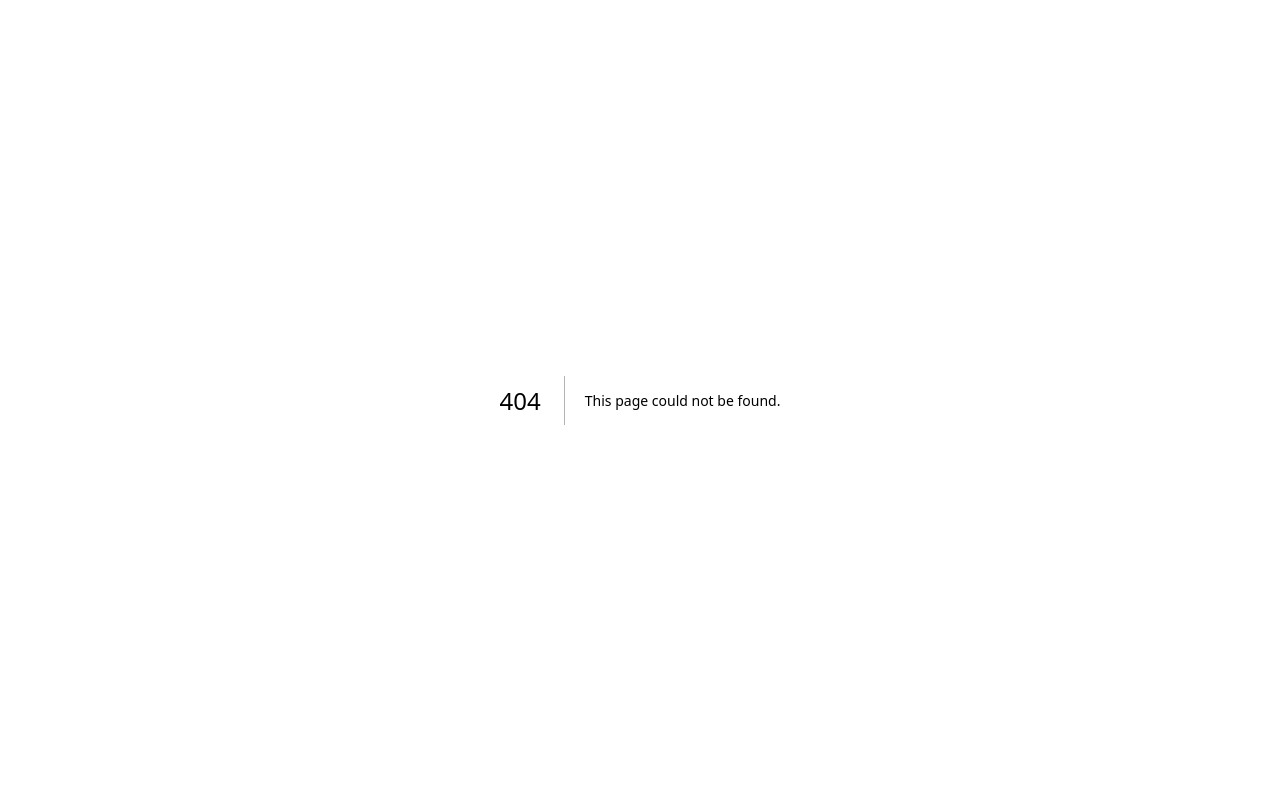
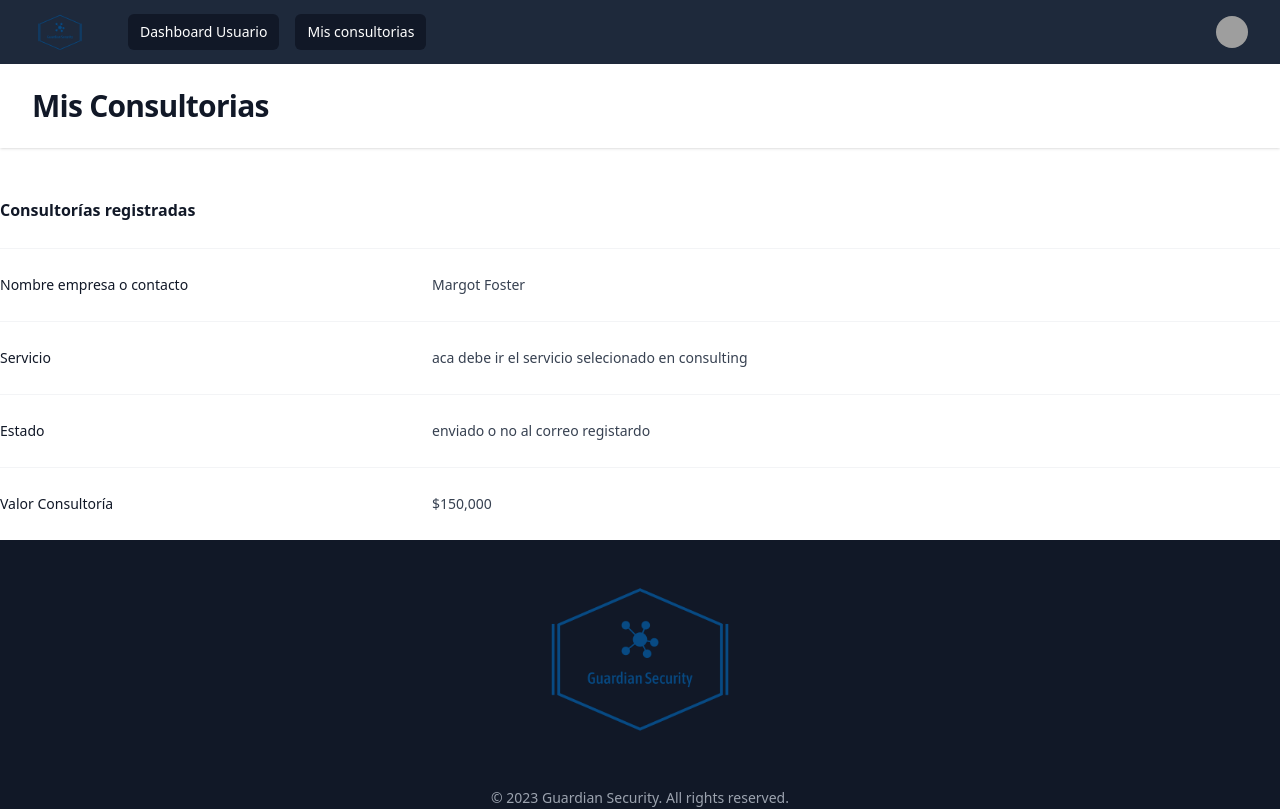
Before and after one commit to PVARGASM1/Guardian_Security_APP, a Next.js app: page /my-consulting.js in a window 1280 px wide. Before the commit this address had no page. Shown: the top 809 px of the page. Built offline with nearby package versions, Linux system fonts and the light colour scheme; grey boxes are pictures that could not be loaded.

Commit message:
Adding information in dashboard consulting

```diff
--- /dev/null
+++ b/src/components/DasboardTable/index.jsx
@@ -0,0 +1,40 @@
+
+
+const DashboardTable = () => {
+
+	return (
+    <div className=''>
+      <div className="px-4 sm:px-0">
+        <h3 className="text-base font-semibold leading-7 text-gray-900">Consultorías registradas</h3>
+      </div>
+
+      <div className="mt-6 border-t border-gray-100">
+        <dl className="divide-y divide-gray-100">
+
+          <div className="px-4 py-6 sm:grid sm:grid-cols-3 sm:gap-4 sm:px-0">
+            <dt className="text-sm font-medium leading-6 text-gray-900">Nombre empresa o contacto</dt>
+            <dd className="mt-1 text-sm leading-6 text-gray-700 sm:col-span-2 sm:mt-0">Margot Foster</dd>
+          </div>
+
+          <div className="px-4 py-6 sm:grid sm:grid-cols-3 sm:gap-4 sm:px-0">
+            <dt className="text-sm font-medium leading-6 text-gray-900">Servicio</dt>
+            <dd className="mt-1 text-sm leading-6 text-gray-700 sm:col-span-2 sm:mt-0">aca debe ir el servicio selecionado en consulting</dd>
+          </div>
+
+          <div className="px-4 py-6 sm:grid sm:grid-cols-3 sm:gap-4 sm:px-0">
+            <dt className="text-sm font-medium leading-6 text-gray-900">Estado</dt>
+            <dd className="mt-1 text-sm leading-6 text-gray-700 sm:col-span-2 sm:mt-0">enviado o no al correo registardo</dd>
+          </div>
+
+          <div className="px-4 py-6 sm:grid sm:grid-cols-3 sm:gap-4 sm:px-0">
+            <dt className="text-sm font-medium leading-6 text-gray-900">Valor Consultoría</dt>
+            <dd className="mt-1 text-sm leading-6 text-gray-700 sm:col-span-2 sm:mt-0">$150,000</dd>
+          </div>
+
+        </dl>
+      </div>
+    </div>
+  )
+
+}
+  export default DashboardTable;
--- a/src/components/Dashborad/index.jsx
+++ b/src/components/Dashborad/index.jsx
@@ -2,6 +2,7 @@ import { Fragment } from 'react'
 import Image from 'next/image'
 import { Disclosure, Menu, Transition } from '@headlessui/react'
 import { Bars3Icon, BellIcon, XMarkIcon } from '@heroicons/react/24/outline'
+import Link from 'next/link'
 
 const user = {
   name: 'Amy Whinehouse',
@@ -10,12 +11,11 @@ const user = {
     'https://res.cloudinary.com/dbmertsgv/image/upload/v1694999567/CARS-Folder/yqg3li5qcndgnsafpgjj.jpg',
 }
 const navigation = [
-  { name: 'Dashboard Usuario', href: '#', current: true },
-  { name: 'Mis consultorias', href: '#', current: true },
+  { name: 'Dashboard Usuario', href: '/profile', current: true },
+  { name: 'Mis consultorias', href: "/my-consulting", current: true },
 ]
 const userNavigation = [
   { name: 'Your Profile', href: '#' },
-  { name: 'Settings', href: '#' },
   { name: 'Sign out', href: '#' },
 ]
 
@@ -23,11 +23,11 @@ function classNames(...classes) {
   return classes.filter(Boolean).join(' ')
 }
 
-const DashboardUser = () => {
+const DashboardUser = ({title}) => {
   return (
     <>
       <div className="min-h-full">
-        <Disclosure as="nav" className="bg-gray-800">
+        <Disclosure as="nav" className="bg-slate-800">
           {({ open }) => (
             <>
               <div className="mx-auto max-w-7xl px-4 sm:px-6 lg:px-8">
@@ -45,9 +45,9 @@ const DashboardUser = () => {
                     <div className="hidden md:block">
                       <div className="ml-10 flex items-baseline space-x-4">
                         {navigation.map((item) => (
-                          <a
+                          <Link
                             key={item.name}
-                            href={item.href}
+                            href={'/my-consulting'}
                             className={classNames(
                               item.current
                                 ? 'bg-gray-900 text-white'
@@ -57,7 +57,7 @@ const DashboardUser = () => {
                             aria-current={item.current ? 'page' : undefined}
                           >
                             {item.name}
-                          </a>
+                          </Link>
                         ))}
                       </div>
                     </div>
@@ -179,7 +179,7 @@ const DashboardUser = () => {
 
         <header className="bg-white shadow">
           <div className="mx-auto max-w-7xl px-4 py-6 sm:px-6 lg:px-8">
-            <h1 className="text-3xl font-bold tracking-tight text-gray-900">Dashboard Usuario</h1>
+            <h1 className="text-3xl font-bold tracking-tight text-gray-900">{title}</h1>
           </div>
         </header>
         <main>
--- a/src/components/Footer/index.jsx
+++ b/src/components/Footer/index.jsx
@@ -20,10 +20,10 @@ const Footer = () => {
         </div>
         <p class="text-sm text-gray-400">&copy; 2023 Guardian Security. All rights reserved.</p>
         <div class="mt-4 flex space-x-4">
-          <Link href={'/home'} class="text-gray-400 hover:text-white transition duration-300 ease-in-out">
+          <Link href={'/'} class="text-gray-400 hover:text-white transition duration-300 ease-in-out">
             Home
           </Link>
-          <Link href="#" class="text-gray-400 hover:text-white transition duration-300 ease-in-out">
+          <Link href={'/services'} class="text-gray-400 hover:text-white transition duration-300 ease-in-out">
             Services
           </Link>
           <Link href="#" class="text-gray-400 hover:text-white transition duration-300 ease-in-out">
--- a/src/components/Login/index.jsx
+++ b/src/components/Login/index.jsx
@@ -35,7 +35,7 @@ const Login = () => {
       const userLogged = await result.json()
 
       localStorage.setItem('token', userLogged.token);
-      localStorage.setItem('name', userLogged.profile.name);
+      localStorage.setItem('name', userLogged.profile.nombre);
       localStorage.setItem('email', userLogged.profile.email);
 
       route.push(`/profile/${userLogged.profile.name}`)
--- a/src/components/Profile/index.jsx
+++ b/src/components/Profile/index.jsx
@@ -88,9 +88,9 @@ const Profile = () => {
       <div className="mt-6 flex items-center justify-center gap-x-6">
         <button
           type="submit"
-          className="rounded-md bg-indigo-600 px-3 py-2 text-lg font-bold text-white shadow-sm hover:bg-indigo-500 focus-visible:outline focus-visible:outline-2 focus-visible:outline-offset-2 focus-visible:outline-indigo-600"
+          className="rounded-md bg-sky-800 px-3 py-2 text-lg font-bold text-white shadow-sm hover:bg-indigo-500 focus-visible:outline focus-visible:outline-2 focus-visible:outline-offset-2 focus-visible:outline-indigo-600"
         >
-          Enviar
+          Actualizar
         </button>
         <button type="button" className="text-lg font-bold leading-6 text-gray-900">
           Cancelar
--- /dev/null
+++ b/src/pages/my-consulting.js/index.js
@@ -0,0 +1,18 @@
+import DashboardUser from "@/components/Dashborad";
+import DashboardTable from "@/components/DasboardTable";
+import Footer from "@/components/Footer";
+
+
+const MyConsultingPage = () => {
+  return (
+    <div>
+        <DashboardUser
+          title="Mis Consultorias"
+        />
+        <DashboardTable />
+        <Footer />
+    </div>
+  )
+}
+
+export default MyConsultingPage;
```
